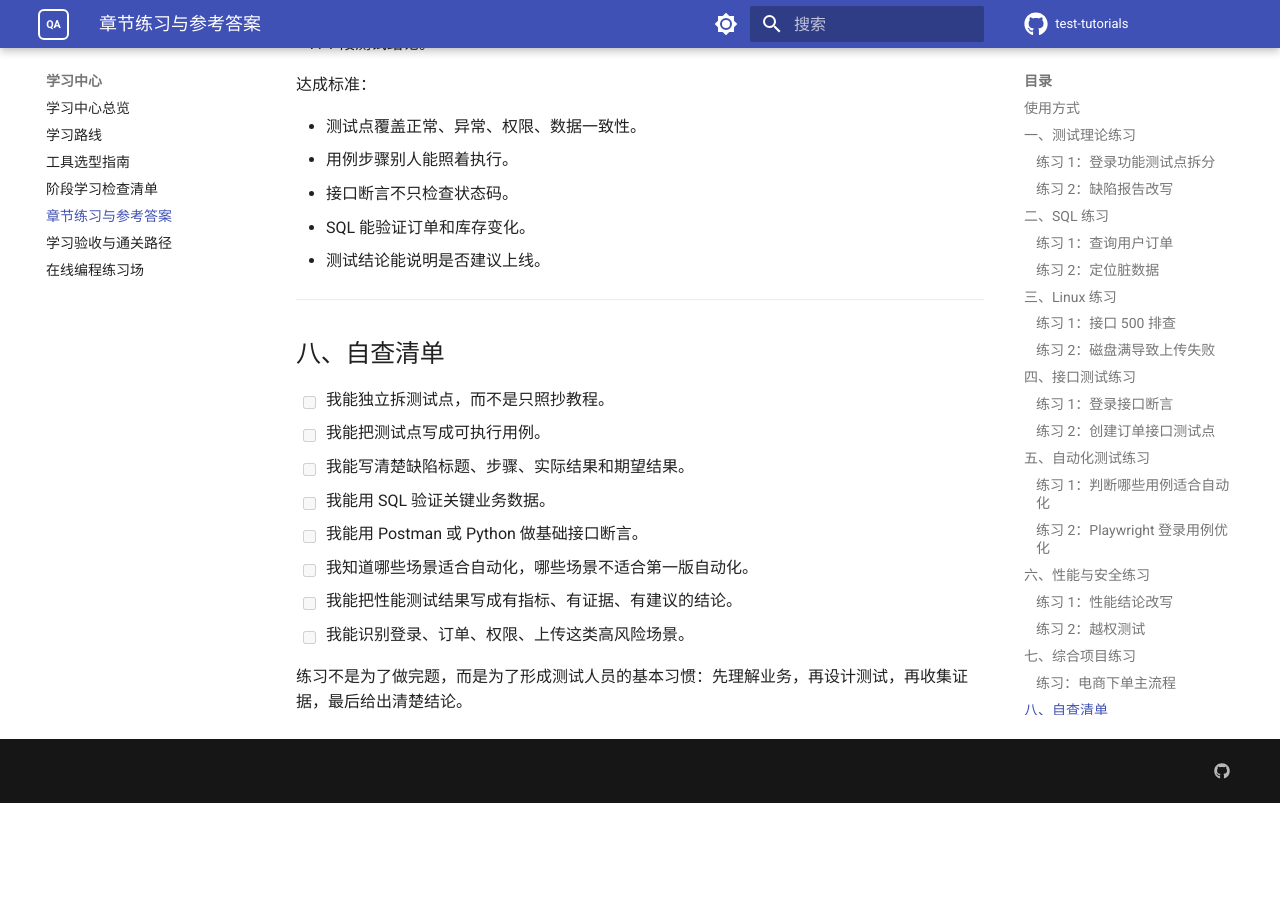
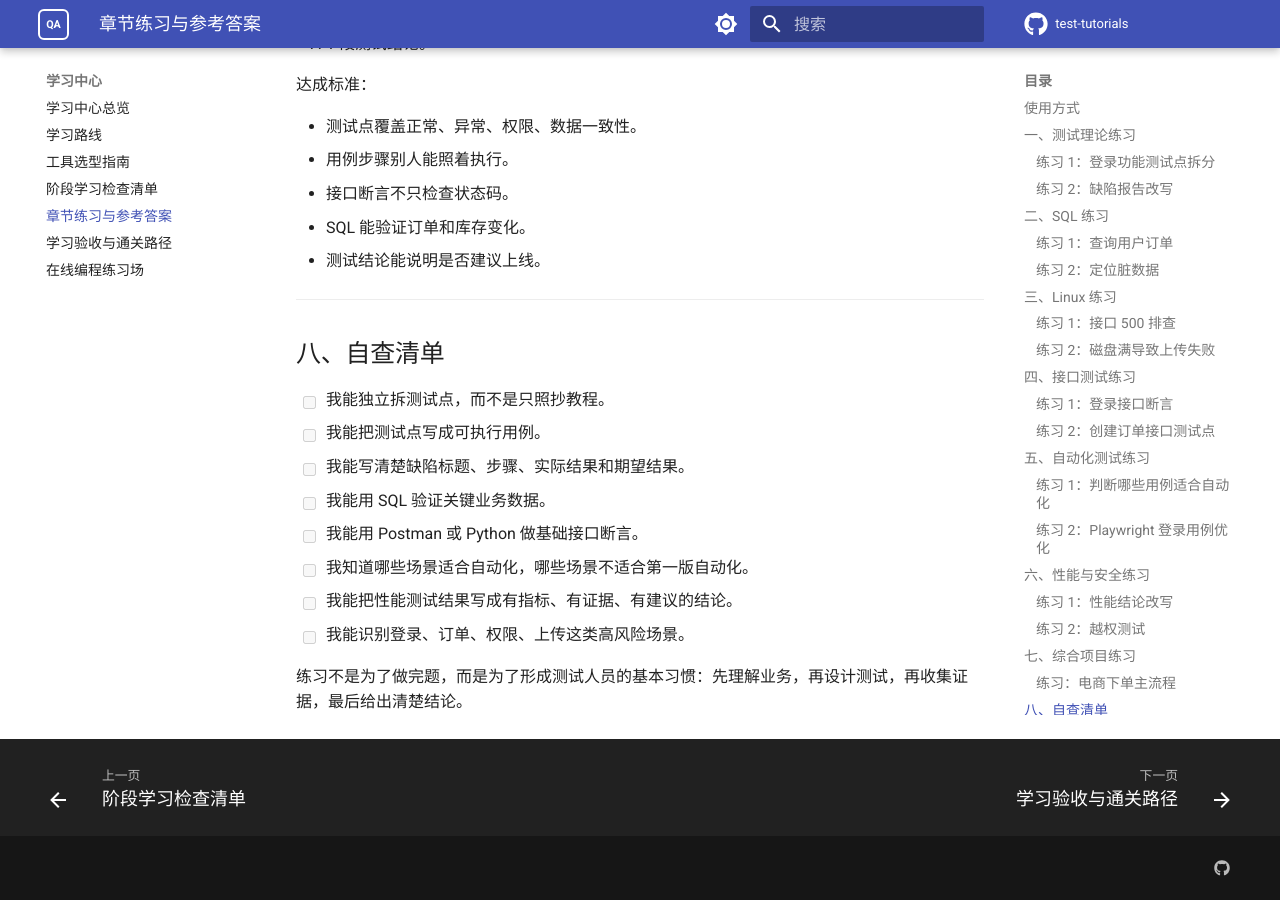
Before and after one commit to bingu7/test-tutorials, an MkDocs documentation site: the page built from docs/章节练习与参考答案.md, in a window 1280 px wide and 900 px high, scrolled down 10457 px. Built offline with MkDocs 1.6.1 and Material for MkDocs 9.7.7, drawn with Linux system fonts in a browser that asks for light colours; comment, search, counter and statistics services are not loaded; before the commit the page ends 11260 px from its top, so only the background shows below that; some of the changed lines change nothing that is shown.

Commit message:
fix: 启用页脚导航并修复左右翻页快捷键

```diff
--- a/docs/javascripts/interactive.js
+++ b/docs/javascripts/interactive.js
@@ -343,11 +343,12 @@
         }
 
         if (!e.target.closest('input, textarea, select')) {
-            var navLinks = document.querySelectorAll('.md-footer__link');
-            if (e.key === 'ArrowLeft' && navLinks[0]) {
-                window.location.href = navLinks[0].href;
-            } else if (e.key === 'ArrowRight' && navLinks[1]) {
-                window.location.href = navLinks[1].href;
+            var prevLink = document.querySelector('.md-footer__link--prev');
+            var nextLink = document.querySelector('.md-footer__link--next');
+            if (e.key === 'ArrowLeft' && prevLink) {
+                window.location.href = prevLink.href;
+            } else if (e.key === 'ArrowRight' && nextLink) {
+                window.location.href = nextLink.href;
             }
         }
     });
--- a/mkdocs.yml
+++ b/mkdocs.yml
@@ -34,6 +34,7 @@
     - navigation.expand         # 默认展开侧边栏
     - navigation.top            # 返回顶部按钮
     - navigation.instant        # 即时加载（SPA 体验）
+    - navigation.footer         # 上/下篇导航
     - search.suggest            # 搜索建议
     - search.highlight          # 搜索高亮
     - content.code.copy         # 代码块复制按钮
```
